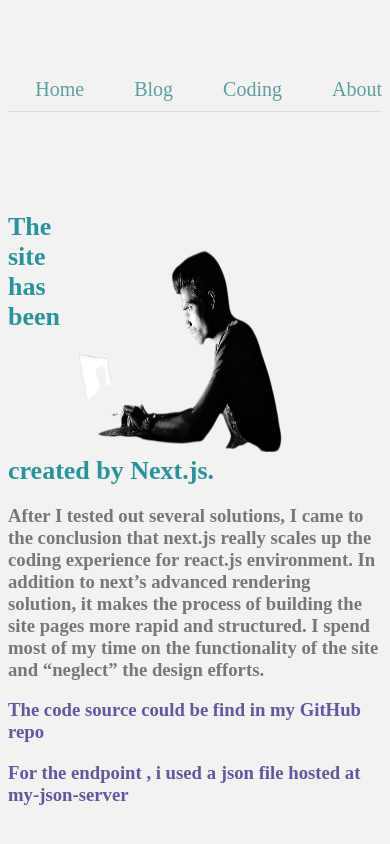
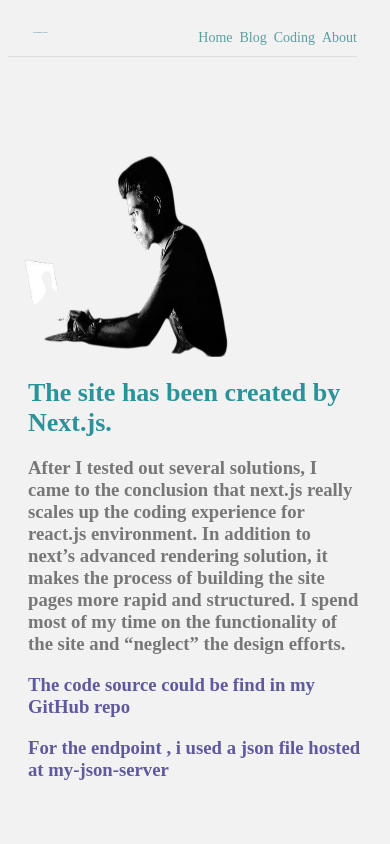
Before and after one commit to Avileven/AviBloging, a Next.js app: page /Coding in a window 390 px wide. Shown: the top 844 px of the page. Built offline with nearby package versions, Linux system fonts and the light colour scheme.

Commit message:
Update globals.css

```diff
--- a/styles/globals.css
+++ b/styles/globals.css
@@ -265,8 +265,113 @@
     color:rgb(33, 23, 143)
   }
 
-
   .coding .coding-cont h1{
   color:rgb(42, 147, 153);
   font-size: 26px;
   }
+ /* responsive design */
+
+  @media screen and (max-width:1200px) {
+    /* nav */
+    nav {
+      margin-right: 25px;
+      padding: 10px 0;
+      display: flex;
+      justify-content: flex-end;
+      align-items: flex-end;
+      border-bottom: 1px solid #ddd;
+    }
+
+    nav a {
+      margin-left: 7px;
+      margin-right: 0%;
+      color:cadetblue;
+      font-size: 14px;
+    }
+    nav h1 {
+      margin-right: 45px;
+      margin-left: 25px;
+      margin-top: -15px;
+      font-size: 2px;
+     animation:none;
+    }
+    /* Homepage /index */
+    .home {
+     margin: 15px;
+    }
+    .home h1, .home-data .home-title h1{
+     font-size:24px;
+
+    }
+    .home .home-cont,.home-data .home-post  {
+     display:unset;
+       }
+    .home .home-cont h2{
+      margin:20px;
+      font-size: 18px;
+       }
+       .home-data{
+        margin: 30px;
+        padding: unset;
+       }
+       .home-data .home-post h2{
+        padding:unset;
+
+
+       }
+       .home-data .home-title h2{
+        font-size: 22px;
+        padding-left: 25px;
+        color: rgb(92,158,159)
+       }
+
+ /* footer */
+footer img {
+width: 90px;
+height: 15px;
+
+ }
+
+ /* main blog page */
+
+ .blog-list ,.blog-list a {
+ margin-left: 85px;
+
+  }
+
+  .blog-list .blog-img {
+    float:unset;
+    margin-top: -60px;
+    margin-right: 75px;
+    margin-bottom: 30px;
+   animation: unset;
+    }
+
+   .last-cat h1{
+   margin-bottom: -20px;
+
+   }
+
+   .blog-list ,.blog-list a {
+    color:rgb(159, 92, 129);
+   padding-bottom:  -50px;
+
+   }
+
+   /* coding page */
+   .coding .coding-img{
+    float: unset;
+    margin-top: -100px;
+    }
+  .coding {
+
+    margin:20px;
+  }
+
+
+
+
+
+
+
+  }
```
